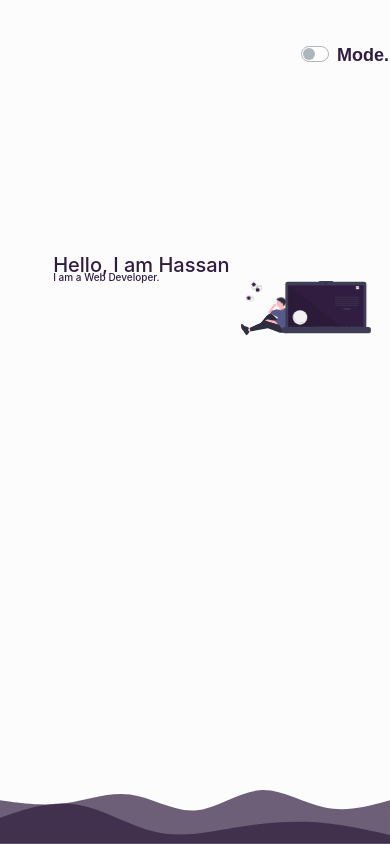
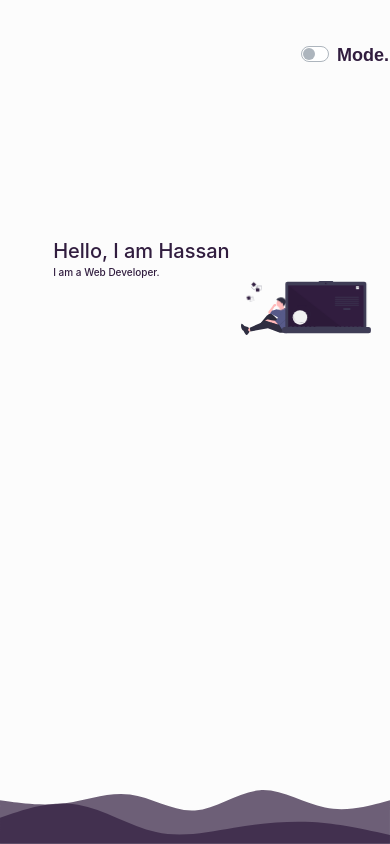
Before and after one commit to lucifer9838/Portfolio, a plain HTML site: page index.html in a window 390 px wide. Drawn offline with nearby package versions, Linux system fonts and the light colour scheme.

Commit message:
Update styles.css

```diff
--- a/styles.css
+++ b/styles.css
@@ -193,14 +193,14 @@ transform: rotateZ(3deg)
         }
         .Intro h1{
             position: relative;
-            top: -10%;
+            top: -15%;
             left: 3%;
             color: var(--color-text);
             font-size:20px;
         }
         .Intro h3{
             position: relative;
-            top: -15%;
+            top: -17%;
             left: 3%;
             color: var(--color-text);
             font-size: 10px;
```
